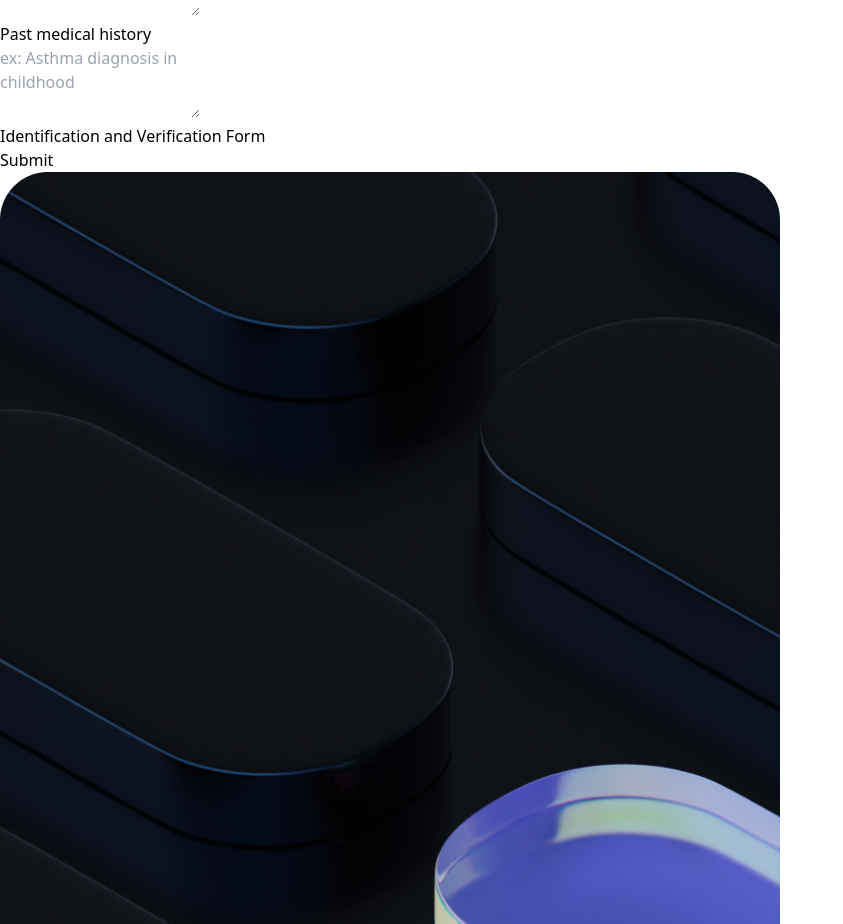
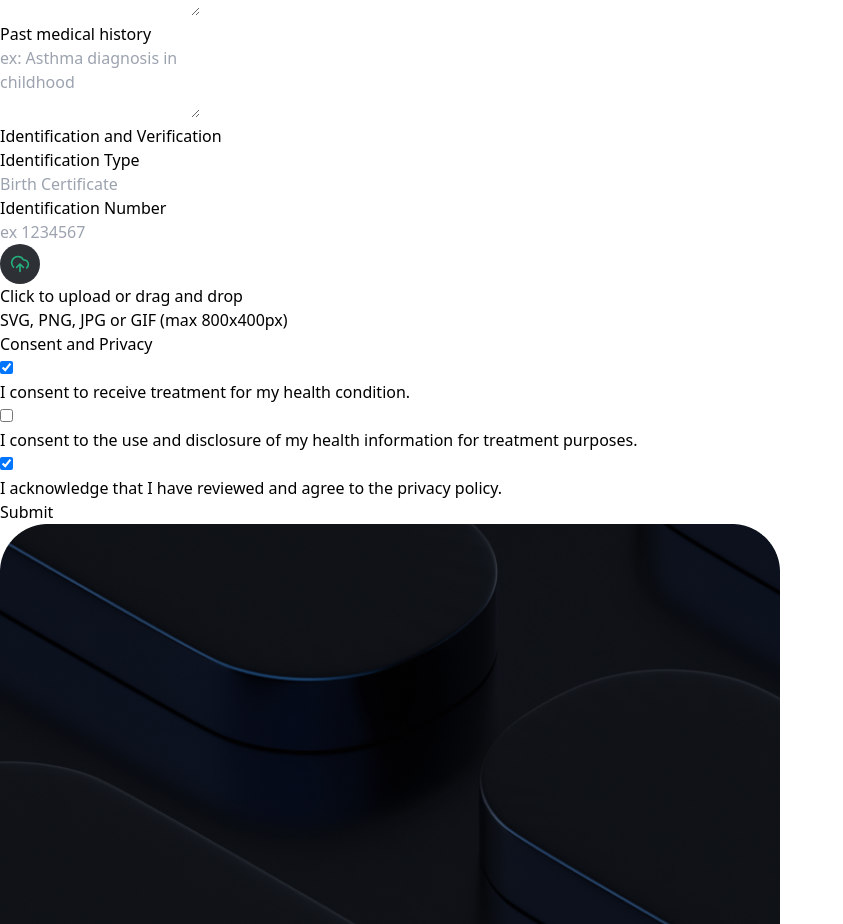
Before and after one commit to eedu7/careplus, a React (Vite) app: page /profile-information in a window 1280 px wide. Shown: the part 1740-2664 px from the top of the page, without its empty margins (0-843 px from the left). Built offline with nearby package versions, Linux system fonts and the light colour scheme.

Commit message:
FEAT: Profile Information page completed

```diff
--- /dev/null
+++ b/src/components/ConsentForm.jsx
@@ -0,0 +1,53 @@
+export const ConsentForm = () => {
+  return (
+    <div className="w-full my-10">
+      <h1 className="text-2xl font-bold">Consent and Privacy</h1>
+      <div className="w-full flex flex-col">
+        <div className="w-full">
+
+          <div className="w-full lg:w-full sm:w-full md:w-full my-1">
+            <label>
+              <input
+                type="checkbox"
+                id="consent-health-condition"
+                name="consent-health-condition"
+                placeholder="Birth Certificate"
+                className="bg-transparent bg-none border-none outline-none"
+                checked
+              />
+              <p className="inline mx-2">I consent to receive treatment for my health condition.</p>
+            </label>
+          </div>
+
+          <div className="w-full lg:w-full sm:w-full md:w-full my-1">
+            <label>
+              <input
+                type="checkbox"
+                id="consent-health-condition"
+                name="consent-health-condition"
+                placeholder="Birth Certificate"
+                className="bg-transparent bg-none border-none outline-none"
+              />
+              <p className="inline mx-2">I consent to the use and disclosure of my health information for treatment purposes.</p>
+            </label>
+          </div>
+
+          <div className="w-full lg:w-full sm:w-full md:w-full my-1">
+            <label>
+              <input
+                type="checkbox"
+                id="consent-health-condition"
+                name="consent-health-condition"
+                placeholder="Birth Certificate"
+                className="bg-transparent bg-none border-none outline-none"
+                checked
+              />
+              <p className="inline mx-2">I acknowledge that I have reviewed and agree to the privacy policy.</p>
+            </label>
+          </div>
+
+        </div>
+      </div>
+    </div>
+  );
+};
--- a/src/components/IdentificationForm.jsx
+++ b/src/components/IdentificationForm.jsx
@@ -1,6 +1,53 @@
 
+import { UploadIcon } from "../utils"
 export const IdentificationForm = () => {
     return (
-        <h1>Identification and Verification Form</h1>
+        <div className="w-full my-10">
+      <h1 className="text-2xl font-bold">Identification and Verification</h1>
+      {/* // TODO: Change this into a drop down, use select and option  */}
+      <div className="w-full flex flex-col">
+
+        <div className="w-full">
+          <div className="w-full lg:w-full sm:w-full md:w-full my-1">
+            <label htmlFor="identification-type">
+              Identification Type
+            </label>
+            <div className="w-full flex mt-2 gap-2 bg-gray-700 p-4 rounded-lg focus-within:border focus-within:border-green-400">
+              <input
+                type="text"
+                id="identification-type"
+                name="identification-type"
+                placeholder="Birth Certificate"
+                className="w-full bg-transparent bg-none border-none outline-none"
+              />
+            </div>
+          </div>
+        </div>
+
+        <div className="w-full">
+          <div className="w-full lg:w-full sm:w-full md:w-full my-1">
+            <label htmlFor="identification-number">
+              Identification Number
+            </label>
+            <div className="w-full flex mt-2 gap-2 bg-gray-700 p-4 rounded-lg focus-within:border focus-within:border-green-400">
+              <input
+                type="text"
+                id="identification-number"
+                name="identification-number"
+                placeholder="ex 1234567"
+                className="w-full bg-transparent bg-none border-none outline-none"
+              />
+            </div>
+          </div>
+        </div>
+
+        <div className="w-full flex flex-col justify-center items-center border-2 border-gray-700 border-dashed  mt-10 p-8 ">
+                <img src={UploadIcon} alt="Upload Icon"/>
+                <p><span className="text-green-400">Click to upload</span> or drag and drop</p>
+                <p>SVG, PNG, JPG or GIF (max 800x400px)</p>
+        </div>
+
+      </div>
+    </div>
     )
 }
--- a/src/pages/ProfileInformation.jsx
+++ b/src/pages/ProfileInformation.jsx
@@ -2,6 +2,8 @@ import { IdentificationForm } from "../components/IdentificationForm";
 import { MedicalInformationForm } from "../components/MedicalInformation";
 import { PersonalInformationForm } from "../components/PersonalInformationForm";
 import { LogoFull, PatientInformationForm } from "../utils";
+import { ConsentForm } from "../components/ConsentForm";
+
 
 export const ProfileInformation = () => {
   return (
@@ -23,6 +25,9 @@ export const ProfileInformation = () => {
             <MedicalInformationForm />
 
             <IdentificationForm />
+
+            <ConsentForm />
+
             <div className="flex justify-center">
                 <button className="bg-green-500 p-2 rounded-lg w-2/4">Submit</button>
             </div>
--- a/src/utils/index.js
+++ b/src/utils/index.js
@@ -9,6 +9,7 @@ import workCard from "/assets/icons/work-card.svg";
 import address from "/assets/icons/address.svg";
 import calendar from "/assets/icons/calendar.svg";
 import doctorRemirez from "/assets/images/dr-remirez.png";
+import upload from "/assets/icons/upload.svg";
 
 export default logoIcon;
 export const LogoFull = logoFull;
@@ -22,5 +23,6 @@ export const PhoneIcon = phone;
 export const WorkCardIcon = workCard;
 export const AddressIcon = address;
 export const CalendarIcon = calendar;
+export const UploadIcon = upload;
 
 export const DrAdamRemirezPic = doctorRemirez;
```
